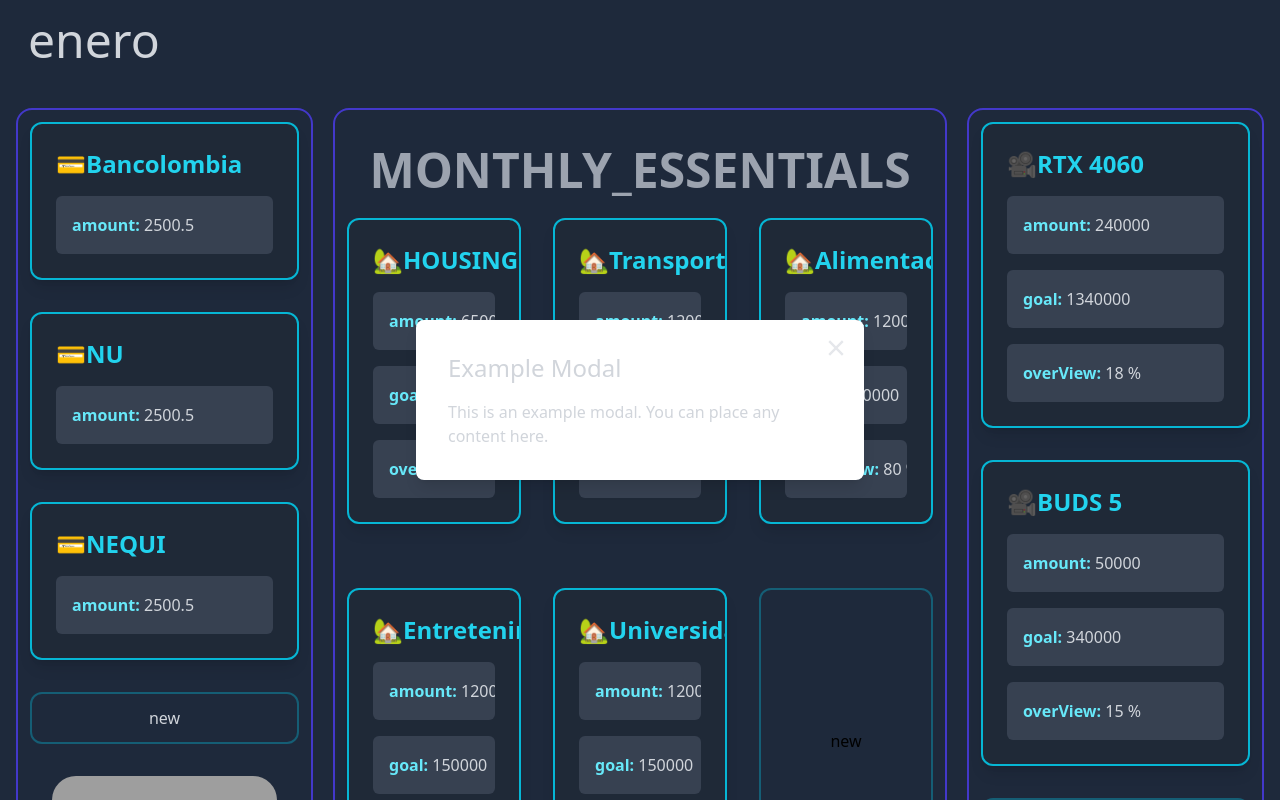
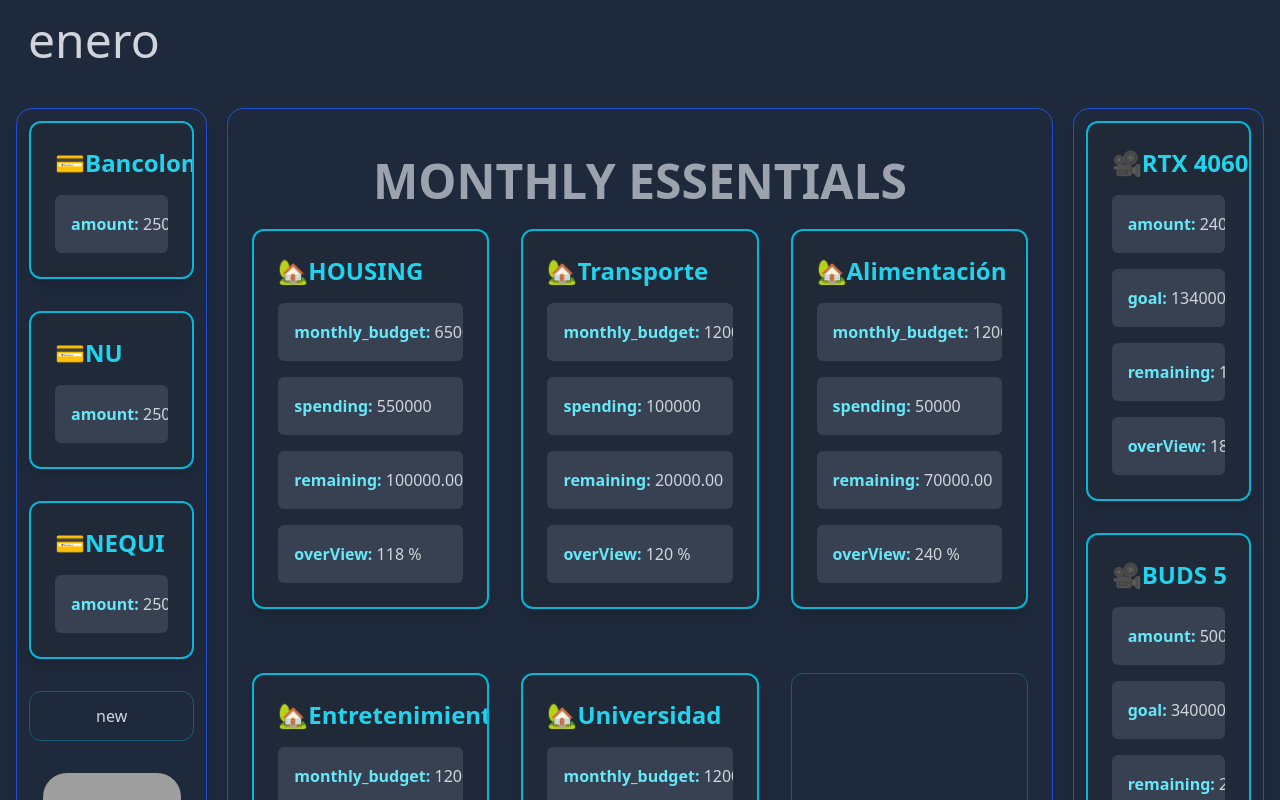
Before and after one commit to stevenD18skz/FinanceTracker, a React (Vite) app: page /home in a window 1280 px wide. Shown: the top 800 px of the page. Built offline with nearby package versions, Linux system fonts and the light colour scheme; grey boxes are pictures that could not be loaded.

Commit message:
implementacion modal y cambios en home

```diff
--- a/src/components/Modal.jsx
+++ b/src/components/Modal.jsx
@@ -1,27 +1,152 @@
-import React from "react";
+import React, { useState } from "react";
 
-const Modal = ({ isOpen, onClose, title, children }) => {
+const Modal = ({ isOpen, onClose, onSubmit }) => {
+  const [formData, setFormData] = useState({
+    title: "",
+    amount: "",
+    payment: "",
+    date: "",
+    tags: "",
+    note: "",
+  });
+
+  const handleChange = (e) => {
+    const { name, value } = e.target;
+    setFormData((prevData) => ({
+      ...prevData,
+      [name]: value,
+    }));
+  };
+
+  const handleSubmit = (e) => {
+    e.preventDefault();
+    onSubmit({
+      ...formData,
+      amount: parseFloat(formData.amount),
+      tags: formData.tags.split(",").map((tag) => tag.trim()),
+    });
+    onClose();
+  };
+
   if (!isOpen) return null;
 
   return (
-    <div className="bg-smoke-light fixed inset-0 z-50 flex overflow-auto">
-      <div className="relative m-auto flex w-full max-w-md flex-col rounded-lg bg-white p-8 shadow-lg">
-        <span className="absolute right-0 top-0 p-4">
+    <div className="fixed inset-0 z-50 flex items-center justify-center overflow-auto bg-black bg-opacity-50">
+      <div className="relative m-auto flex w-full max-w-md flex-col rounded-lg bg-gray-700 p-8 shadow-lg">
+        <div className="flex items-center justify-between rounded-t border-b py-4 md:py-5 dark:border-gray-600">
+          <h3 className="mb-4 text-2xl font-semibold text-gray-900 dark:text-white">
+            Create New Product
+          </h3>
           <button
+            type="button"
             onClick={onClose}
-            className="text-gray-200 hover:text-gray-500"
+            className="ms-auto inline-flex h-8 w-8 items-center justify-center rounded-lg bg-transparent text-sm text-gray-400 hover:bg-gray-200 hover:text-gray-900 dark:hover:bg-gray-600 dark:hover:text-white"
           >
             <svg
-              className="h-6 w-6 fill-current"
-              role="button"
-              viewBox="0 0 20 20"
+              className="h-3 w-3"
+              aria-hidden="true"
+              xmlns="http://www.w3.org/2000/svg"
+              fill="none"
+              viewBox="0 0 14 14"
             >
-              <path d="M10 8.586l-4.95-4.95-1.414 1.414L8.586 10l-4.95 4.95 1.414 1.414L10 11.414l4.95 4.95 1.414-1.414L11.414 10l4.95-4.95-1.414-1.414L10 8.586z" />
+              <path
+                stroke="currentColor"
+                strokeLinecap="round"
+                strokeLinejoin="round"
+                strokeWidth="2"
+                d="m1 1 6 6m0 0 6 6M7 7l6-6M7 7l-6 6"
+              />
             </svg>
+            <span className="sr-only">Close modal</span>
           </button>
-        </span>
-        <h2 className="mb-4 text-2xl">{title}</h2>
-        {children}
+        </div>
+
+        <form onSubmit={handleSubmit}>
+          <div className="mb-4">
+            <label className="mb-2 block text-sm font-medium text-gray-900 dark:text-white">
+              Title
+            </label>
+
+            <input
+              type="text"
+              name="title"
+              value={formData.title}
+              onChange={handleChange}
+              placeholder="Type product name"
+              required
+              className="focus:ring-primary-600 focus:border-primary-600 dark:focus:ring-primary-500 dark:focus:border-primary-500 block w-full rounded-lg border border-gray-300 bg-gray-50 p-2.5 text-sm text-gray-900 dark:border-gray-500 dark:bg-gray-600 dark:text-white dark:placeholder-gray-400"
+            />
+          </div>
+          <div className="mb-4">
+            <label className="block text-gray-700">Amount</label>
+            <input
+              type="number"
+              name="amount"
+              value={formData.amount}
+              onChange={handleChange}
+              className="mt-1 w-full rounded border border-gray-300 p-2"
+              required
+            />
+          </div>
+          <div className="mb-4">
+            <label className="block text-gray-700">Payment Method</label>
+            <input
+              type="text"
+              name="payment"
+              value={formData.payment}
+              onChange={handleChange}
+              className="mt-1 w-full rounded border border-gray-300 p-2"
+              required
+            />
+          </div>
+          <div className="mb-4">
+            <label className="block text-gray-700">Date</label>
+            <input
+              type="date"
+              name="date"
+              value={formData.date}
+              onChange={handleChange}
+              className="mt-1 w-full rounded border border-gray-300 p-2"
+              required
+            />
+          </div>
+          <div className="mb-4">
+            <label className="block text-gray-700">
+              Tags (comma separated)
+            </label>
+            <select
+              name="tags"
+              value={formData.tags}
+              onChange={handleChange}
+              className="mt-1 w-full rounded border border-gray-300 p-2"
+              required
+            >
+              <option value="">Select category</option>
+              <option value="Trabajo">Trabajo</option>
+              <option value="Inversiones">Inversiones</option>
+              <option value="Proyecto">Proyecto</option>
+              <option value="Ingresos">Ingresos</option>
+            </select>
+          </div>
+          <div className="mb-4">
+            <label className="block text-gray-700">Note</label>
+            <input
+              type="text"
+              name="note"
+              value={formData.note}
+              onChange={handleChange}
+              className="mt-1 w-full rounded border border-gray-300 p-2"
+            />
+          </div>
+          <div className="flex justify-end">
+            <button
+              type="submit"
+              className="rounded bg-blue-500 px-4 py-2 text-white"
+            >
+              Add
+            </button>
+          </div>
+        </form>
       </div>
     </div>
   );
--- a/src/pages/Home.jsx
+++ b/src/pages/Home.jsx
@@ -1,49 +1,54 @@
 //IMPORTACION DE LIBRERIAS
 import React, { useState, useEffect } from "react";
 
-//IMPORTACION DE COMNPONENTES
+//IMPORTACION DE COMPONENTES
 import NavBar from "../components/NavBar";
 import Card from "../components/Card";
 import Table from "../components/Table";
-import ProgressCircle from "../components/ProgressCircle";
 import Modal from "../components/Modal";
 
 //IMPORTACION DE HOOKS O UTILIDADES
 import { test_data } from "../utils/dataJson";
 
 export default function Home() {
-  const [isModalOpen, setModalOpen] = useState(true);
+  const [isModalOpen, setModalOpen] = useState(false);
+  const [incomeList, setIncomeList] = useState(test_data.INCOME);
 
   const openModal = () => setModalOpen(true);
   const closeModal = () => setModalOpen(false);
 
+  const handleAddIncome = (newIncome) => {
+    setIncomeList((prevList) => [...prevList, newIncome]);
+    console.log(incomeList);
+  };
+
   return (
-    <main className="min-h-dvh bg-slate-800 text-gray-300">
+    <main className="min-h-screen bg-slate-800 text-gray-300">
       <NavBar />
 
       <div className="grid grid-cols-12 gap-5 p-4">
-        <aside className="col-span-3 min-h-svh w-full rounded-2xl border-2 border-indigo-700 p-3">
+        <aside className="col-span-2 w-full rounded-2xl border border-blue-700 p-3 shadow-lg">
           {test_data.ACOUNTS.map((current, index) => (
             <Card key={index} dataCard={current} />
           ))}
 
           <button
             onClick={openModal}
-            className="mb-8 w-full rounded-xl border-2 border-cyan-800 py-3 transition-all duration-300 ease-in-out hover:border-dashed hover:bg-cyan-600"
+            className="mb-8 w-full rounded-xl border border-cyan-800 py-3 transition-all duration-300 ease-in-out hover:border-dashed hover:bg-cyan-600 hover:text-white"
           >
             new
           </button>
 
           <img
-            className="mx-auto w-10/12 rounded-3xl"
+            className="mx-auto w-10/12 rounded-3xl shadow-lg"
             src="https://i.pinimg.com/originals/80/55/b6/8055b6bca39e97b823e919c917a90312.gif"
             alt="imagen decorativa"
           />
         </aside>
 
-        <div className="col-span-6 min-h-svh w-full rounded-2xl border-2 border-indigo-700 p-3">
+        <div className="col-span-8 w-full rounded-2xl border border-blue-700 p-6 shadow-lg">
           <h2 className="py-6 text-center text-5xl font-bold uppercase text-gray-400">
-            MONTHLY_ESSENTIALS
+            Monthly Essentials
           </h2>
 
           <div className="grid grid-cols-3 gap-8 text-black">
@@ -51,36 +56,37 @@ export default function Home() {
               <Card key={index} dataCard={current} />
             ))}
 
-            <button className="mb-8 w-full rounded-xl border-2 border-cyan-800 py-3 transition-all duration-300 ease-in-out hover:border-dashed hover:bg-cyan-600">
+            <button className="mb-8 w-full rounded-xl border border-cyan-800 py-3 transition-all duration-300 ease-in-out hover:border-dashed hover:bg-cyan-600 hover:text-white">
               new
             </button>
           </div>
 
           <h2 className="pb-6 pt-12 text-center text-5xl font-bold uppercase text-gray-400">
-            INCOME
+            Income
           </h2>
-
-          <Table data_list={test_data.INCOME}></Table>
+          <Table data_list={incomeList}></Table>
 
           <h2 className="pb-6 pt-12 text-center text-5xl font-bold uppercase text-gray-400">
-            EXPENSES
+            Expenses
           </h2>
           <Table data_list={test_data.EXPENSES}></Table>
         </div>
 
-        <aside className="col-span-3 min-h-svh w-full rounded-2xl border-2 border-indigo-700 p-3">
+        <aside className="col-span-2 w-full rounded-2xl border border-blue-700 p-3 shadow-lg">
           {test_data.GOALS.map((current, index) => (
             <Card key={index} dataCard={current} />
           ))}
-          <button className="mb-8 w-full rounded-xl border-2 border-cyan-800 py-3 transition-all duration-300 ease-in-out hover:border-dashed hover:bg-cyan-600">
+          <button className="mb-8 w-full rounded-xl border border-cyan-800 py-3 transition-all duration-300 ease-in-out hover:border-dashed hover:bg-cyan-600 hover:text-white">
             new
           </button>
         </aside>
       </div>
 
-      <Modal isOpen={isModalOpen} onClose={closeModal} title="Example Modal">
-        <p>This is an example modal. You can place any content here.</p>
-      </Modal>
+      <Modal
+        isOpen={isModalOpen}
+        onClose={closeModal}
+        onSubmit={handleAddIncome}
+      />
     </main>
   );
 }
--- a/src/utils/dataJson.js
+++ b/src/utils/dataJson.js
@@ -14,11 +14,24 @@ export const test_data = {
     },
   ],
 
+  TRANSACTIONS: [
+    {
+      title: "guardar en la cuenta de ahorros",
+      amount: 32_000,
+      from_acount: "nequi",
+      income_acount: "Nu",
+      date: "23/04/2024",
+    },
+  ],
+
   GOALS: [
     {
       title: "🎥RTX 4060",
       amount: 240_000,
       goal: 1_340_000,
+      get remaining() {
+        return this.goal - this.amount + "";
+      },
       get overView() {
         return (this.amount / this.goal).toFixed(2) * 100 + " %";
       },
@@ -27,6 +40,9 @@ export const test_data = {
       title: "🎥BUDS 5",
       amount: 50_000,
       goal: 340_000,
+      get remaining() {
+        return this.goal - this.amount + "";
+      },
       get overView() {
         return (this.amount / this.goal).toFixed(2) * 100 + " %";
       },
@@ -36,43 +52,58 @@ export const test_data = {
   MONTHLY_ESSENTIALS: [
     {
       title: "🏡HOUSING",
-      amount: 650_000,
-      goal: 850_000,
+      monthly_budget: 650_000,
+      spending: 550_000,
+      get remaining() {
+        return (this.monthly_budget - this.spending).toFixed(2) + "";
+      },
       get overView() {
-        return (this.amount / this.goal).toFixed(2) * 100 + " %";
+        return (this.monthly_budget / this.spending).toFixed(2) * 100 + " %";
       },
     },
     {
       title: "🏡Transporte",
-      amount: 120000,
-      goal: 150000,
+      monthly_budget: 120000,
+      spending: 100000,
+      get remaining() {
+        return (this.monthly_budget - this.spending).toFixed(2) + "";
+      },
       get overView() {
-        return (this.amount / this.goal).toFixed(2) * 100 + " %";
+        return (this.monthly_budget / this.spending).toFixed(2) * 100 + " %";
       },
     },
 
     {
       title: "🏡Alimentación",
-      amount: 120000,
-      goal: 150000,
+      monthly_budget: 120000,
+      spending: 50000,
+      get remaining() {
+        return (this.monthly_budget - this.spending).toFixed(2) + "";
+      },
       get overView() {
-        return (this.amount / this.goal).toFixed(2) * 100 + " %";
+        return (this.monthly_budget / this.spending).toFixed(2) * 100 + " %";
       },
     },
     {
       title: "🏡Entretenimiento",
-      amount: 120000,
-      goal: 150000,
+      monthly_budget: 120000,
+      spending: 80000,
+      get remaining() {
+        return (this.monthly_budget - this.spending).toFixed(2) + "";
+      },
       get overView() {
-        return (this.amount / this.goal).toFixed(2) * 100 + " %";
+        return (this.monthly_budget / this.spending).toFixed(2) * 100 + " %";
       },
     },
     {
       title: "🏡Universidad",
-      amount: 120000,
-      goal: 150000,
+      monthly_budget: 120000,
+      spending: 60000,
+      get remaining() {
+        return (this.monthly_budget - this.spending).toFixed(2) + "";
+      },
       get overView() {
-        return (this.amount / this.goal).toFixed(2) * 100 + " %";
+        return (this.monthly_budget / this.spending).toFixed(2) * 100 + " %";
       },
     },
   ],
@@ -81,7 +112,7 @@ export const test_data = {
     {
       title: "Salario",
       amount: 3500,
-      payment: "Quincenal",
+      payment: "wallet",
       date: "2024-08-03",
       tags: ["Trabajo", "Ingresos"],
       note: "Pago regular",
@@ -89,7 +120,7 @@ export const test_data = {
     {
       title: "Dividendos",
       amount: 150,
-      payment: "Anual",
+      payment: "bancolombia",
       date: "2024-12-31",
       tags: ["Inversiones", "Ingresos"],
       note: "Ingresos pasivos",
@@ -97,7 +128,7 @@ export const test_data = {
     {
       title: "Freelance",
       amount: 800,
-      payment: "Mensual",
+      payment: "Nequi",
       date: "2024-08-15",
       tags: ["Proyecto", "Ingresos"],
       note: "Trabajo adicional",
@@ -108,7 +139,7 @@ export const test_data = {
     {
       title: "Renta",
       amount: 1200,
-      payment: "Mensual",
+      payment: "Nequi",
       date: "2024-08-01",
       tags: ["Vivienda", "Gastos Fijos"],
       note: "Pago mensual de renta",
@@ -116,7 +147,7 @@ export const test_data = {
     {
       title: "Supermercado",
       amount: 400,
-      payment: "Quincenal",
+      payment: "wallet",
       date: "2024-08-02",
       tags: ["Alimentos", "Gastos Variables"],
       note: "Compra de despensa",
@@ -124,10 +155,23 @@ export const test_data = {
     {
       title: "Servicios",
       amount: 150,
-      payment: "Mensual",
+      payment: "Nequi",
       date: "2024-08-10",
       tags: ["Servicios Públicos", "Gastos Fijos"],
       note: "Pago de luz, agua e internet",
     },
   ],
+
+  MONTHLY_SUMMARY: [
+    {
+      title: "enero",
+      total_income: 450_000,
+      total_expenses: 375_000,
+      get overView() {
+        return (
+          (this.total_income / this.total_expenses).toFixed(2) * 100 + " %"
+        );
+      },
+    },
+  ],
 };
```
Also changed, not shown: src/components/Table.jsx (+7 -2 lines).
